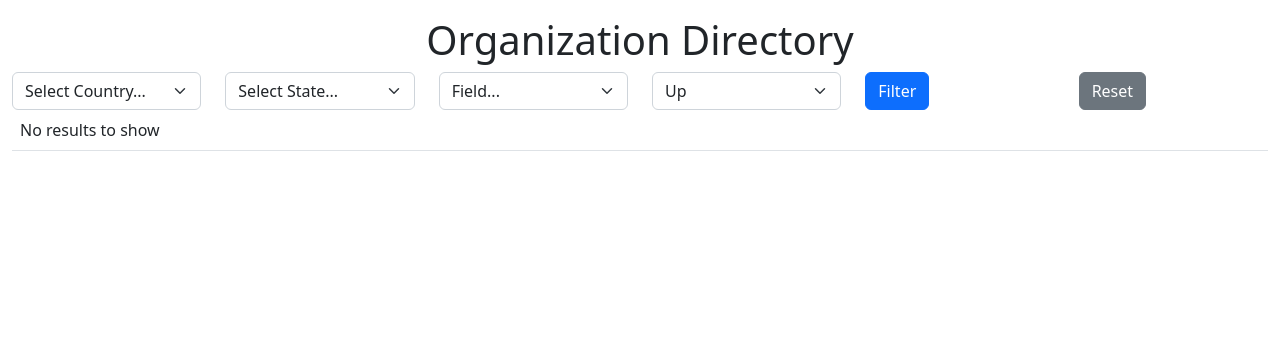
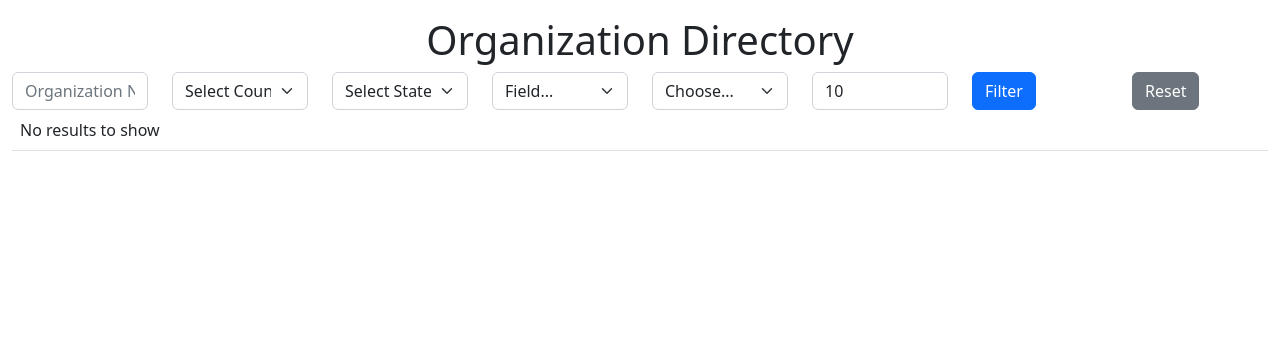
Before and after one commit to Bhavya215/Deezer-Api-Music-Track-Web-App, a Flask app: page /organization/search in a window 1280 px wide. Shown: the part 114-454 px from the top of the page. Run offline with Flask 3, Linux system fonts and the light colour scheme; data that the repository does not hold is empty.

Commit message:
Organizations - CRUD opertaions and formatting of donations

```diff
--- a/MP3/templates/list_organizations.html
+++ b/MP3/templates/list_organizations.html
@@ -16,14 +16,40 @@
             ensure all fields prefill with request arg data if provided
             #}
             <!--name filter-->
-
+            <div class="col">
+                <label class="form-label visually-hidden" for="name">Organization Name</label>
+                <input type="text" name="name" class="form-control" id="name" placeholder="Organization Name"
+                    value="{{request.args.get('name') or ''}}">
+            </div>
             <!-- country state filter-->
-            {{country_state_selector(layout="horizontal")}}
+            {{country_state_selector(layout="horizontal", country=request.args.get('country'), state=request.args.get('state'))}}
             <!-- sort filter -->
             {# TODO pass/set the columns that can be used for sort/filter (i.e. allowed_columns) #}
-            {{sort_filter(cols=[])}}
+            <div class="col">
+                {% set options = ["name", "city", "country", "state", "created", "modified"] %}
+                <label class="form-label visually-hidden" for="col">Column</label>
+                <select class="form-select" id="col" name="col" value="{{request.args.get('col')}}">
+                    <option value="">Field...</option>
+                    {% for op in options %}
+                    {# using an inline if to output the selected attribute if it matches the op #}
+                    <option {{'selected' if request.args.get('col')==op }} value="{{op}}">{{op|capitalize}}</option>
+                    {% endfor %}
+                </select>
+            </div>
+            <div class="col">
+                <label class="form-label visually visually-hidden" for="order">Order</label>
+                <select class="form-select" id="order" name="order" value="{{request.args.get('order')}}">
+                    <option value="">Choose...</option>
+                    <option {{'selected' if request.args.get('order')=="asc" }} value="asc">Up</option>
+                    <option {{'selected' if request.args.get('order')=="desc" }} value="desc">Down</option>
+                </select>
+            </div>
             <!--limit filter-->
-
+            <div class="col">
+                <label class="form-label visually-hidden" for="limit">Limit</label>
+                <input class="form-control" type="number" min="1" max="100" id="limit" name="limit"
+                    value="{{request.args.get('limit') or '10'}}" />
+            </div>
             <div class="col">
                 <input type="submit" class="btn btn-primary" value="Filter" />
             </div>
@@ -41,7 +67,9 @@
                     {# don't show any id or organization_id columns #}
                     {# IMPORTANT use table column names as the headings, replace _ with space via filter #}
                     <!-- add th elements -->
-
+                    {% for r in rows[0] %}
+                    <th>{{r}}</th>
+                    {% endfor %}
                     <!-- keep this -->
                     <th>Actions</th>
                 </tr>
@@ -58,8 +86,20 @@
                 a delete button that passes the organization id and the request args to the organization delete route
                 #}
                 <!-- iterate over rows and generate proper tr and td elements with the data -->
+                {% for r in rows %}
+                <tr>
+                    {% for v in r.values() %}
+                    <td>{{v}}</td>
+                    {% endfor %}
+                    <td>
+                        <a href="{{ url_for('donations.search', organization_id=r.get('id')) }}">View</a>
+                        <a href="{{ url_for('organization.edit', id=r.get('id')) }}">Edit</a>
+                        <a href="{{ url_for('organization.delete', id=r.get('id'), **request.args) }}" >Delete</a>
+                    </td>
+                </tr>
 
             </tbody>
+            {% endfor %}
             {% else %}
             <tbody>
                 <tr>
--- a/MP3/views/organization.py
+++ b/MP3/views/organization.py
@@ -10,9 +10,23 @@ def search():
     # DO NOT DELETE PROVIDED COMMENTS
     # TODO search-1 retrieve id, name, address, city, country, state, zip, website, donation count as donations for the organization
     # don't do SELECT * and replace the below "..." portion
-    allowed_columns = ["name", "city", "country", "state", "modified", "created"]
-    query = "... WHERE 1=1"
-    args = {} # <--- add values to replace %s/%(named)s placeholders
+
+    query = """
+        SELECT
+            IS601_MP3_Organizations.id as id,
+            IS601_MP3_Organizations.name as name,
+            IS601_MP3_Organizations.address as address,
+            IS601_MP3_Organizations.city as city,
+            IS601_MP3_Organizations.country as country,
+            IS601_MP3_Organizations.state as state,
+            IS601_MP3_Organizations.zip as zip,
+            IS601_MP3_Organizations.website as website,
+            (SELECT COUNT(*) FROM IS601_MP3_Donations WHERE IS601_MP3_Donations.organization_id = IS601_MP3_Organizations.id) as donations
+        FROM
+            IS601_MP3_Organizations
+        WHERE 1=1
+    """
+    args = {}  # <--- add values to replace %s/%(named)s placeholders
 
 
     # TODO search-2 get name, country, state, column, order, limit request args
@@ -22,27 +36,59 @@ def search():
     # TODO search-6 append sorting if column and order are provided and within the allows columns and allowed order asc,desc
     # TODO search-7 append limit (default 10) or limit greater than or equal to 1 and less than or equal to 100
     # TODO search-8 provide a proper error message if limit isn't a number or if it's out of bounds
-    limit = 10 # TODO change this per the above requirements
+    # TODO search-2 get name, country, state, column, order, limit request args
+    allowed_columns = ["name", "city", "country", "state", "modified", "created"]
+    name = request.args.get("name")
+    country = request.args.get("country")
+    state = request.args.get("state")
+    column = request.args.get("col")
+    order = request.args.get("order")
 
-    query += " LIMIT %(limit)s"
-    args["limit"] = limit
-    #print("query",query)
-    #print("args", args)
+    # TODO search-3 append a LIKE filter for name if provided
+    if name:
+        query += " AND name LIKE %(name)s"
+        args["name"] = f"%{name}%"
+
+    # TODO search-4 append an equality filter for country if provided
+    if country:
+        query += " AND country = %(country)s"
+        args["country"] = country
+
+    # TODO search-5 append an equality filter for state if provided
+    if state:
+        query += " AND state = %(state)s"
+        args["state"] = state
+
+    # TODO search-6 append sorting if column and order are provided and within the allows columns and allowed order asc,desc
+    if column and column in allowed_columns and order in ["asc", "desc"]:
+        query += f" ORDER BY {column} {order}"
+
+    # TODO search-7 append limit (default 10) or limit greater than or equal to 1 and less than or equal to 100
+    try:
+        limit = int(request.args.get("limit", 10))
+        if 1 <= limit <= 100:
+            query += " LIMIT %(limit)s"
+            args["limit"] = limit
+        else:
+            raise ValueError("Limit must be between 1 and 100")
+    except ValueError:
+        # TODO search-8 provide a proper error message if limit isn't a number or if it's out of bounds
+        flash("Invalid limit value. Please provide a number between 1 and 100.", "danger")
+
     try:
         result = DB.selectAll(query, args)
-        #print(f"result {result.rows}")
+        print(f"result {result.rows}")
         if result.status:
             rows = result.rows
     except Exception as e:
-        # TODO search-9 make message user friendly
+        # TODO search-9 make message user-friendly
         flash(str(e), "danger")
-    # hint: use allowed_columns in template to generate sort dropdown
+
+    # hint: use allowed_columns in the template to generate the sort dropdown
     # hint2: convert allowed_columns into a list of tuples representing (value, label)
-
-    # do this prior to passing to render_template, but not before otherwise it can break validation
+    #sort_options = [(col, col.capitalize()) for col in allowed_columns]
 
     return render_template("list_organizations.html", rows=rows, allowed_columns=allowed_columns)
-
 
 @organization.route("/add", methods=["GET","POST"])
 def add():
@@ -64,85 +110,233 @@ def add():
         # note: call zip variable zipcode as zip is a built in function it could lead to issues
         # TODO add-9 description is not required
 
+        # TODO add-1 retrieve form data for name, address, city, state, country, zip, website, description
+        name = request.form.get("name")
+        address = request.form.get("address")
+        city = request.form.get("city")
+        state = request.form.get("state")
+        country = request.form.get("country")
+        zip_code = request.form.get("zip")
+        website = request.form.get("website")
+        description = request.form.get("description", "")
+
+        # TODO add-2 name is required (flash proper error message)
+        if not name:
+            flash("Organization Name is required", "danger")
+            has_error = True
+
+        # TODO add-3 address is required (flash proper error message)
+        if not address:
+            flash("Address is required", "danger")
+            has_error = True
+
+        # TODO add-4 city is required (flash proper error message)
+        if not city:
+            flash("City is required", "danger")
+            has_error = True
+
+        state1 = country + "-" + state
+
+        # TODO add-5 state is required (flash proper error message)
+        if not state:
+            flash("State is required", "danger")
+            has_error = True
+        # TODO add-5a state should be a valid state mentioned in pycountry for the selected state
+        elif state1 not in [s.code for s in pycountry.subdivisions.get(country_code=country) ]:
+            flash("Invalid State", "danger")
+            has_error = True
+
+        # TODO add-6 country is required (flash proper error message)
+        if not country:
+            flash("Country is required", "danger")
+            has_error = True
+        # TODO add-6a country should be a valid country mentioned in pycountry
+        elif country not in [c.alpha_2 for c in pycountry.countries]:
+            flash("Invalid Country", "danger")
+            has_error = True
+
+        # TODO add-7 website is not required
+
+        # TODO add-8 zip is required (flash proper error message)
+        if not zip_code:
+            flash("Zip Code is required", "danger")
+            has_error = True
+
+        # TODO add-9 description is not required
+
+
         if not has_error:
             try:
                 result = DB.insertOne("""
-                INSERT INTO IS601_MP3_Organizations ...
-                ...
-                VALUES
-                ...
-                """, ...) # <-- TODO add-10 add query and add arguments
-
+                    INSERT INTO IS601_MP3_Organizations (name, description, address, city, state, country, zip, website)
+                    VALUES (%(name)s, %(description)s, %(address)s, %(city)s, %(state)s, %(country)s, %(zip)s, %(website)s)
+                """, {
+                    "name": name,
+                    "description": description,
+                    "address": address,
+                    "city": city,
+                    "state": state,
+                    "country": country,
+                    "zip": zip_code,
+                    "website": website
+                })
                 if result.status:
                     flash("Added Organization", "success")
             except Exception as e:
-                # TODO add-11 make message user friendly
-                flash(str(e), "danger")
+                # TODO add-11 make message user-friendly
+                flash("An error occurred while adding the organization. Please try again later.", "danger")
 
     return render_template("manage_organization.html", org=request.form)
 
 @organization.route("/edit", methods=["GET", "POST"])
 def edit():
     # TODO edit-1 request args id is required (flash proper error message)
-    id = False
-    if not id: # TODO update this for TODO edit-1
-        pass
-    else:
-        if request.method == "POST":
-            data = {"id": id} # use this as needed, can convert to tuple if necessary
-            # TODO edit-2 retrieve form data for name, address, city, state, country, zip, website
-            # TODO edit-3 name is required (flash proper error message)
-            # TODO edit-4 address is required (flash proper error message)
-            # TODO edit-5 city is required (flash proper error message)
-            # TODO edit-6 state is required (flash proper error message)
-            # TODO edit-6a state should be a valid state mentioned in pycountry for the selected state
-            # hint see geography.py and pycountry documentation
-            # TODO edit-7 country is required (flash proper error message)
-            # TODO edit-7a country should be a valid country mentioned in pycountry
-            # hint see geography.py and pycountry documentation
-            # TODO edit-8 website is not required
-            # TODO edit-9 zipcode is required (flash proper error message)
-            # note: call zip variable zipcode as zip is a built in function it could lead to issues
-            # populate data dict with mappings
-            has_error = False # use this to control whether or not an insert occurs
+    id = request.args.get("id")
+    if not id:
+        flash("Organization ID is required.", "danger")
+        # Redirect or handle the error as needed
+        return redirect(url_for("organization.search"))
 
-            if not has_error:
-                try:
-                    # TODO edit-10 fill in proper update query
-                    # name, address, city, state, country, zip, website
-                    result = DB.update("""
-                    UPDATE ...
-                    SET
-                    ...
-                    """, data)
+    if request.method == "POST":
+        data = {"id": id}  # use this as needed, can convert to tuple if necessary
+        # TODO edit-2 retrieve form data for name, address, city, state, country, zip, website
+        name = request.form.get("name")
+        address = request.form.get("address")
+        city = request.form.get("city")
+        state = request.form.get("state")
+        country = request.form.get("country")
+        zip_code = request.form.get("zip")
+        website = request.form.get("website")
 
-                    if result.status:
-                        print("updated record")
-                        flash("Updated record", "success")
-                except Exception as e:
-                    # TODO edit-11 make this user-friendly
-                    print(f"{e}")
-                    flash(str(e), "danger")
-        row = {}
-        try:
-            # TODO edit-12 fetch the updated data
-            result = DB.selectOne("SELECT ... FROM ... WHERE ...", id)
-            if result.status:
-                row = result.row
+        # TODO edit-3 name is required (flash proper error message)
+        if not name:
+            flash("Name is required.", "danger")
+            return redirect(url_for("organization.edit", id=id))
 
-        except Exception as e:
-            # TODO edit-13 make this user-friendly
-            flash(str(e), "danger")
+        # TODO edit-4 address is required (flash proper error message)
+        if not address:
+            flash("Address is required.", "danger")
+            return redirect(url_for("organization.edit", id=id))
+
+        # TODO edit-5 city is required (flash proper error message)
+        if not city:
+            flash("City is required.", "danger")
+            return redirect(url_for("organization.edit", id=id))
+
+        # TODO edit-6 state is required (flash proper error message)
+        if not state:
+            flash("State is required.", "danger")
+            return redirect(url_for("organization.edit", id=id))
+
+        # TODO edit-6a state should be a valid state mentioned in pycountry for the selected state
+        valid_states = [subdivision.code.split("-")[1] for subdivision in pycountry.subdivisions.get(country_code=country, default=[])]
+        if state not in valid_states:
+            flash("Invalid state selected.", "danger")
+            return redirect(url_for("organization.edit", id=id))
+
+        # TODO edit-7 country is required (flash proper error message)
+        if not country:
+            flash("Country is required.", "danger")
+            return redirect(url_for("organization.edit", id=id))
+
+        # TODO edit-7a country should be a valid country mentioned in pycountry
+        valid_countries = [country.alpha_2 for country in pycountry.countries]
+        if country not in valid_countries:
+            flash("Invalid country selected.", "danger")
+            return redirect(url_for("organization.edit", id=id))
+
+        # TODO edit-8 website is not required
+        # TODO edit-9 zipcode is required (flash proper error message)
+        if not zip_code:
+            flash("Zip Code is required.", "danger")
+            return redirect(url_for("organization.edit", id=id))
+
+        # note: call zip variable zipcode as zip is a built-in function it could lead to issues
+
+        # populate data dict with mappings
+        data.update({
+            "name": name,
+            "address": address,
+            "city": city,
+            "state": state,
+            "country": country,
+            "zip": zip_code,
+            "website": website
+        })
+
+        has_error = False  # use this to control whether or not an insert occurs
+
+        if not has_error:
+            try:
+                # TODO edit-10 fill in the proper update query
+                # name, address, city, state, country, zip, website
+                result = DB.update("""
+                UPDATE IS601_MP3_Organizations
+                SET
+                    name = %(name)s,
+                    address = %(address)s,
+                    city = %(city)s,
+                    state = %(state)s,
+                    country = %(country)s,
+                    zip = %(zip)s,
+                    website = %(website)s
+                WHERE
+                    id = %(id)s
+                """, data)
+
+                if result.status:
+                    flash("Updated record", "success")
+            except Exception as e:
+                # TODO edit-11 make this user-friendly
+                print(f"{e}")
+                flash(str(e), "danger")
+
+    row = {}
+    try:
+        # TODO edit-12 fetch the updated data
+        result = DB.selectOne("""
+        SELECT
+            id, name, address, city, state, country, zip, website, created, modified
+        FROM
+            IS601_MP3_Organizations
+        WHERE
+            id = %(id)s
+        """, {"id": id})
+        if result.status:
+            row = result.row
+
+    except Exception as e:
+        # TODO edit-13 make this user-friendly
+        flash("An error occurred while fetching the organization details. Please try again.", "danger")
 
     return render_template("manage_organization.html", org=row)
 
 @organization.route("/delete", methods=["GET"])
 def delete():
+    # TODO delete-4 pass all argument except id to this route
+    id = request.args.get("id")
+    print(id)
     # TODO delete-1 if id is missing, flash necessary message and redirect to search
-    # TODO delete-2 delete organization by id (note: you'll likely need to trigger a delete of all donations related to this organization first due to foreign key constraints)
-    # TODO delete-3 ensure a flash message shows for successful delete
-    # TODO delete-4 pass all argument except id to this route
+    if not id:
+        flash("Organization ID is missing. Please provide a valid organization ID.", "danger")
+        return redirect(url_for("organization.search"))
+
+    try:
+        # TODO delete-2 delete organization by id
+        # Note: You may need to trigger a delete of all donations related to this organization first
+        # due to foreign key constraints. Adjust the code accordingly.
+        result = DB.delete("DELETE FROM IS601_MP3_Organizations WHERE id = %s", id)
+
+        if result.status:
+            # TODO delete-3 ensure a flash message shows for successful delete
+            flash("Organization deleted successfully.", "success")
+        else:
+            # TODO delete-3 ensure a flash message shows for unsuccessful delete
+            flash("Failed to delete organization. Please try again.", "danger")
+
+    except Exception as e:
+        # TODO delete-3 ensure a flash message shows for unsuccessful delete
+        flash("An error occurred while deleting the organization. Please try again.", "danger")
+
     # TODO delete-5 redirect to organization search
-    pass
-
-    # return redirect(url_for("organization.search", **args))
+    return redirect(url_for("organization.search"))
```
Also changed, not shown: MP3/templates/list_donations.html (+16 -26 lines), MP3/templates/manage_donation.html (+6 -6 lines), MP3/templates/manage_organization.html (+32 -7 lines), MP3/test/test_donations.py (+1 -1 lines), MP3/views/donations.py (+23 -17 lines).
